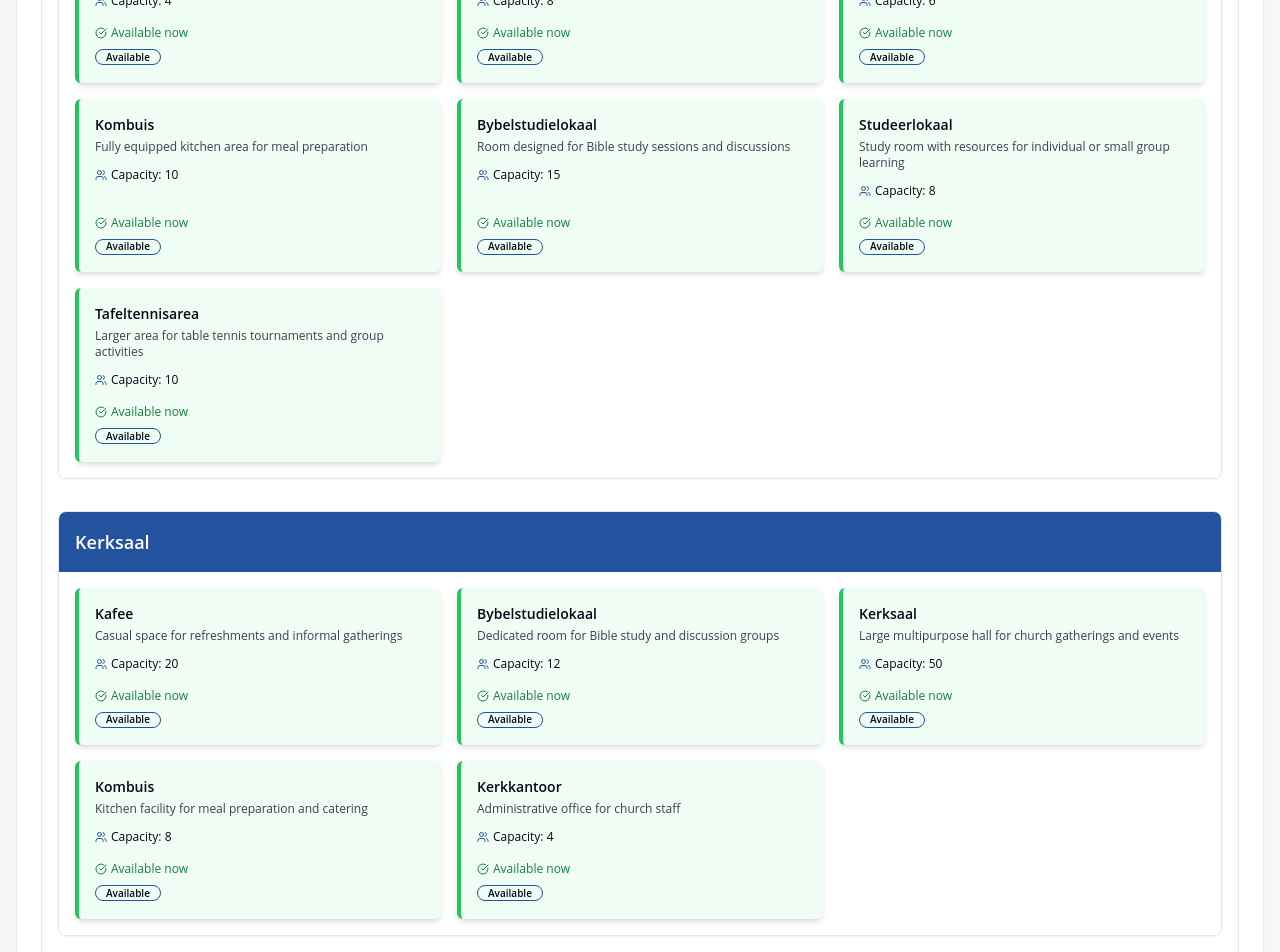
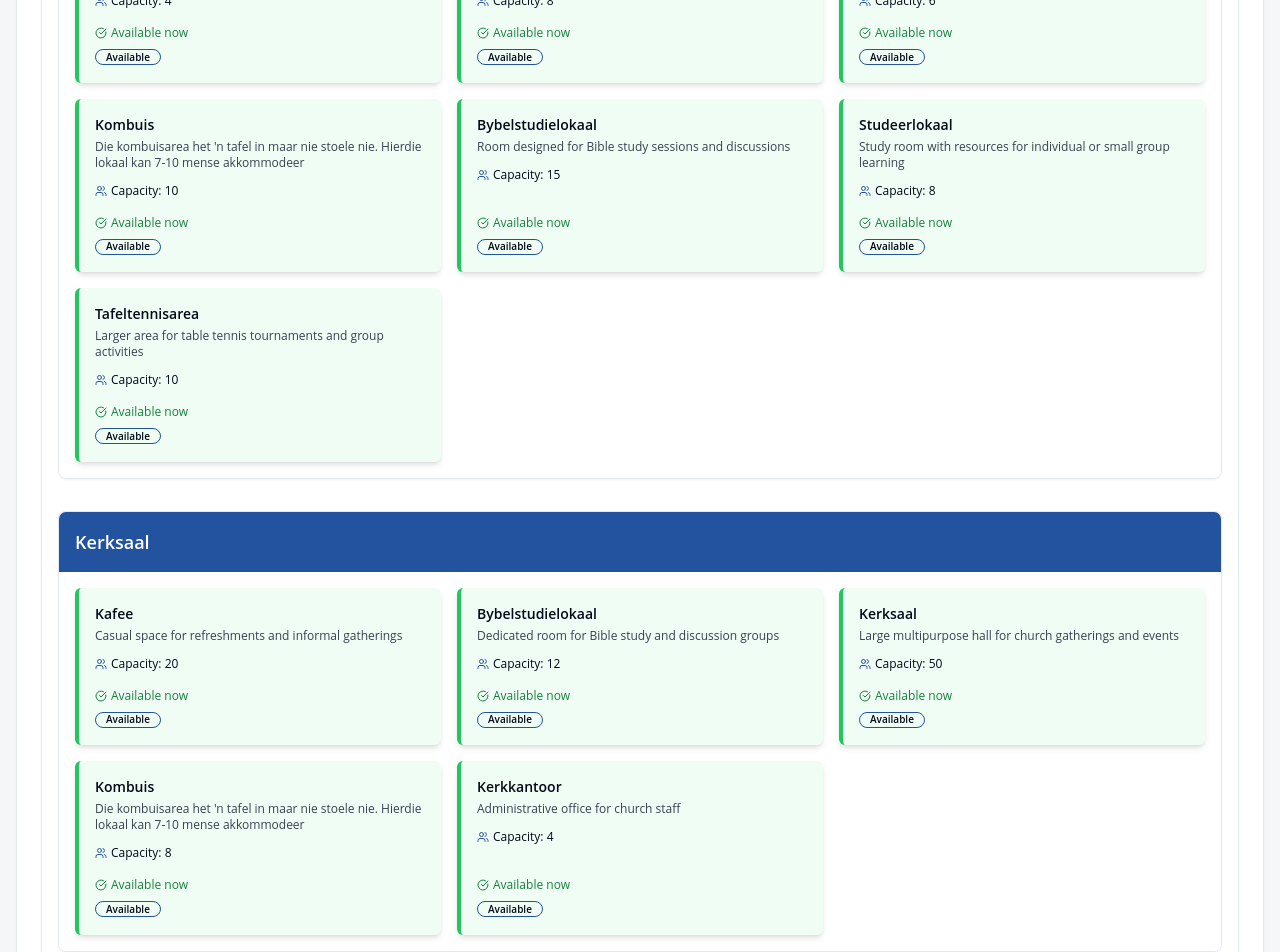
Before and after one commit to EFBecker1974/gkbrooklyn-booking-application, a React (Vite) app: page / in a window 1280 px wide. Shown: the part 520-1472 px from the top of the page. Built offline with nearby package versions, Linux system fonts and the light colour scheme.

Commit message:
Update Kombuis room descriptions
Updated the descriptions of the "Kombuis" rooms in src/data/rooms.ts to "Die kombuisarea het 'n tafel in maar nie stoele nie. Hierdie lokaal kan 7-10 mense akkommodeer".
</

```diff
--- a/src/data/rooms.ts
+++ b/src/data/rooms.ts
@@ -47,7 +47,7 @@ export const rooms: Room[] = [
     name: "Kombuis",
     capacity: 10,
     amenities: ["Full kitchen", "Island counter", "Dining area"],
-    description: "Fully equipped kitchen area for meal preparation",
+    description: "Die kombuisarea het 'n tafel in maar nie stoele nie. Hierdie lokaal kan 7-10 mense akkommodeer",
     area: "Pastorie",
     position: { x: 530, y: 50, width: 150, height: 120 }
   },
@@ -110,7 +110,7 @@ export const rooms: Room[] = [
     name: "Kombuis",
     capacity: 8,
     amenities: ["Full kitchen", "Refrigerator", "Serving area"],
-    description: "Kitchen facility for meal preparation and catering",
+    description: "Die kombuisarea het 'n tafel in maar nie stoele nie. Hierdie lokaal kan 7-10 mense akkommodeer",
     area: "Kerksaal",
     position: { x: 530, y: 340, width: 150, height: 120 }
   },
```
